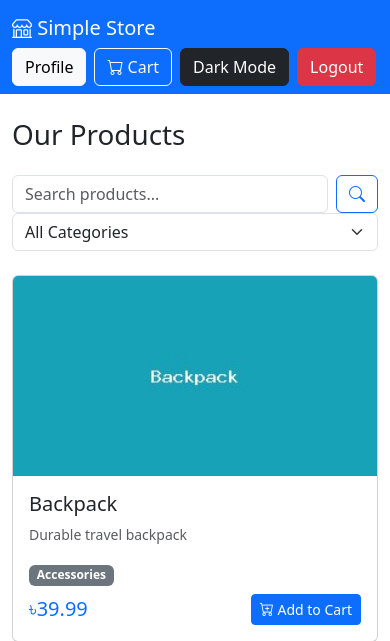
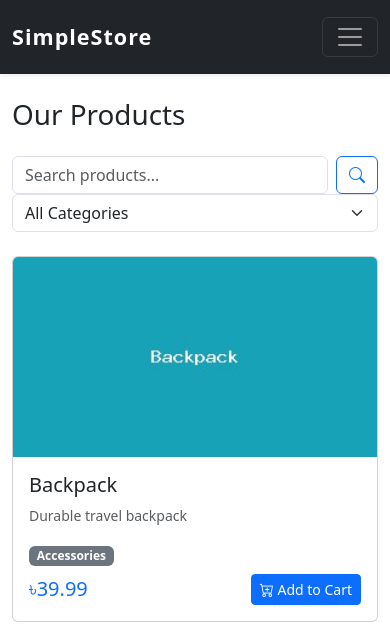
Before and after one commit to tan3788/web-technology-project, a PHP site: page / in a window 390 px wide. Shown: the top 641 px of the page. Run offline with PHP 8.4, Linux system fonts and the light colour scheme; the visitor is signed in with stand-in values (Sample User, id 1); data comes from the database, SQL or seed files in the repository.

Commit message:
Improved UI, validation and mobile responsiveness

```diff
--- a/index.php
+++ b/index.php
@@ -58,6 +58,41 @@ body.dark-mode .text-muted{
     color: #bdbdbd !important;
 }
 
+body{
+    transition: background-color 0.3s, color 0.3s;
+}
+
+.card{
+    transition: 0.3s;
+}
+
+.card:hover{
+    transform: translateY(-5px);
+    box-shadow: 0 8px 20px rgba(0,0,0,0.2);
+    cursor: pointer;
+}
+
+.navbar{
+    transition: 0.3s;
+}
+
+.navbar-brand{
+    letter-spacing: 1px;
+}
+
+.navbar .btn{
+    transition: 0.3s;
+}
+
+.navbar .btn:hover{
+    transform: translateY(-2px);
+}
+
+footer{
+    border-top: 2px solid #444;
+    transition: 0.3s;
+}
+
 </style>
 
 </head>
@@ -66,56 +101,87 @@ body.dark-mode .text-muted{
 
 <body>
     <!-- Navigation -->
-     <nav class="navbar navbar-expand-lg navbar-dark bg-primary">
+
+    <nav class="navbar navbar-expand-lg navbar-dark bg-dark shadow-sm py-3">
+
     <div class="container">
-            <a class="navbar-brand" href="index.php">
-                <i class="bi bi-shop"></i> Simple Store
+
+        <a class="navbar-brand fw-bold fs-4" href="index.php">
+            SimpleStore
         </a>
 
-             <div class="d-flex align-items-center">
+        <button class="navbar-toggler"
+                type="button"
+                data-bs-toggle="collapse"
+                data-bs-target="#navbarContent">
+
+            <span class="navbar-toggler-icon"></span>
+        </button>
+
+        <div class="collapse navbar-collapse" id="navbarContent">
+
+            <div class="ms-auto d-flex align-items-center gap-2">
 
                 <?php if(isset($_SESSION['username'])) { ?>
 
-                     <a href="profile.php" class="btn btn-light me-2">
+                    <span class="text-white me-2">
+                        Welcome, <?php echo $_SESSION['username']; ?>
+                    </span>
+
+                    <a href="profile.php"
+                       class="btn btn-outline-light btn-sm">
+
                        Profile
                     </a>
 
-                     <a href="cart.php" class="btn btn-outline-light me-2">
-                         <i class="bi bi-cart"></i> Cart
+                    <a href="cart.php"
+                       class="btn btn-outline-warning btn-sm">
+
+                        Cart
                         <?php if ($cartCount > 0): ?>
                             <span class="badge bg-warning text-dark">
                                 <?php echo $cartCount; ?>
                             </span>
                         <?php endif; ?>
+
                     </a>
 
                     <button onclick="toggleDarkMode()"
-                             class="btn btn-dark me-2">
+                            class="btn btn-secondary btn-sm">
 
                         Dark Mode
                     </button>
 
-                     <a href="logout.php" class="btn btn-danger">
+                    <a href="logout.php"
+                       class="btn btn-danger btn-sm">
+
                        Logout
                     </a>
 
                 <?php } else { ?>
 
-                     <a href="login.php" class="btn btn-light me-2">
+                    <a href="login.php"
+                       class="btn btn-outline-light btn-sm">
+
                        Login
                     </a>
 
-                     <a href="register.php" class="btn btn-success me-2">
+                    <a href="register.php"
+                       class="btn btn-warning btn-sm">
+
                        Register
                     </a>
 
-                     <a href="cart.php" class="btn btn-outline-light">
-                        <i class="bi bi-cart"></i> Cart
+                    <a href="cart.php"
+                       class="btn btn-outline-warning btn-sm">
+
+                        Cart
                         <?php if ($cartCount > 0): ?>
                             <span class="badge bg-warning text-dark">
                                 <?php echo $cartCount; ?>
                             </span>
                         <?php endif; ?>
+
                     </a>
 
                 <?php } ?>
@@ -123,7 +189,11 @@ body.dark-mode .text-muted{
             </div>
 
         </div>
+
+    </div>
+
 </nav>
+
 
     <div class="container py-4">
         <h1 class="mb-4">Our Products</h1>
@@ -308,5 +378,26 @@ if(localStorage.getItem("theme") === "dark"){
 
 </script>
 
+
+<footer class="bg-dark text-white text-center py-4 mt-5">
+
+    <div class="container">
+
+        <h5 class="mb-2">
+            SimpleStore
+        </h5>
+
+        <p class="mb-1">
+            Modern Ecommerce Web Application
+        </p>
+
+        <small>
+            Developed for Web Technology Project © 2026
+        </small>
+
+    </div>
+
+</footer>
+
 </body>
 </html>
```
Also changed, not shown: login.php (+50 -6 lines), register.php (+97 -2 lines), 1 other file. Lines whose indentation alone changed are shown as unchanged.
